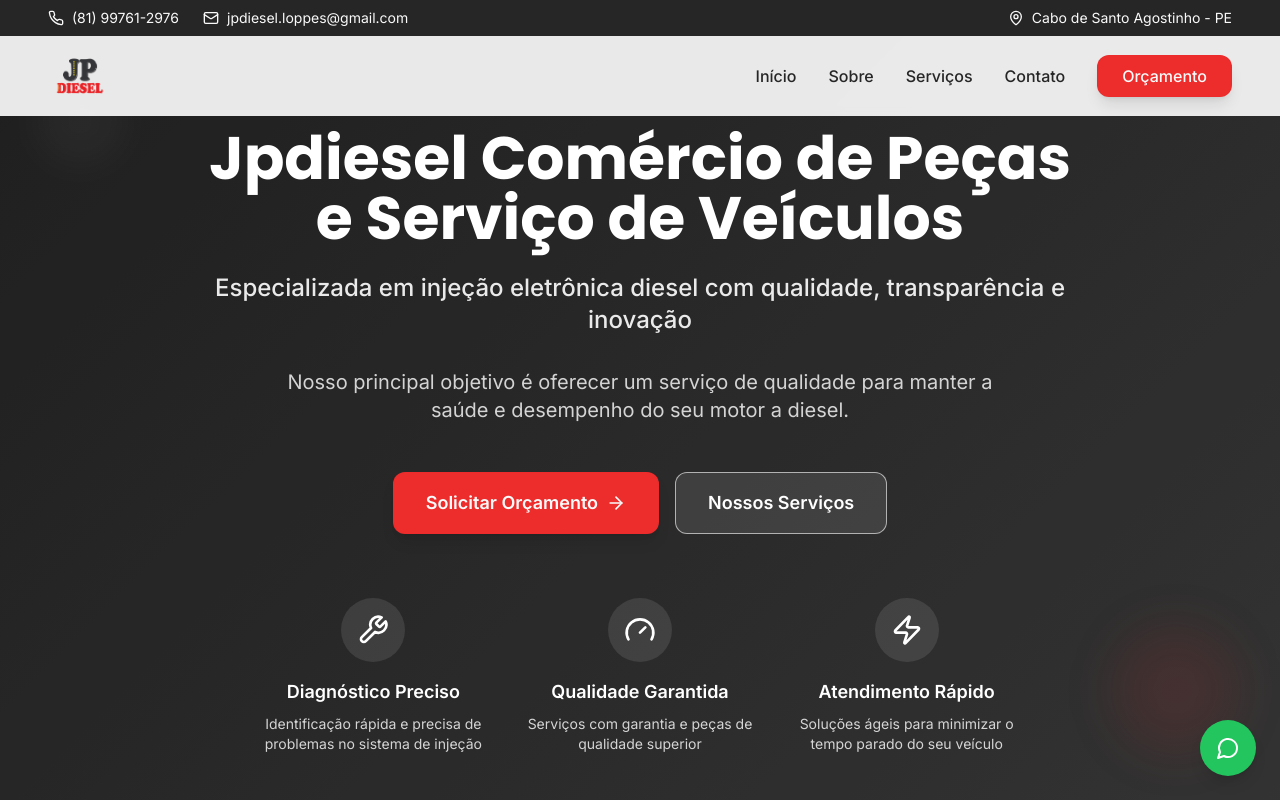
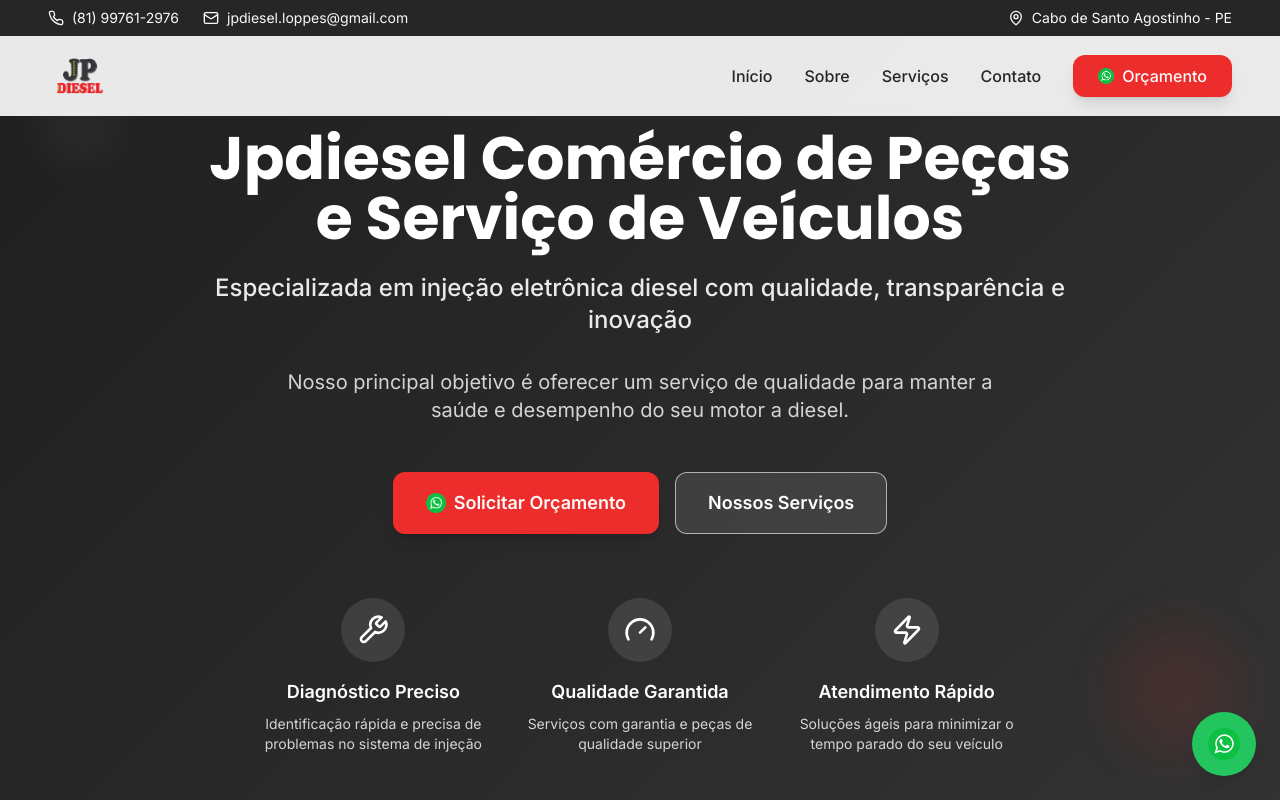
Before and after one commit to DevZipMateus/diesel-web-studio, a React (Vite) app: page / in a window 1280 px wide. Shown: the top 800 px of the page. Built offline with nearby package versions, Linux system fonts and the light colour scheme; the HTML template or start-up script is replaced by a standard one.

Commit message:
Add WhatsApp icon to buttons

```diff
--- a/src/components/Contact.tsx
+++ b/src/components/Contact.tsx
@@ -102,8 +102,13 @@ const Contact = () => {
                   href="https://wa.me/5581997612976"
                   target="_blank"
                   rel="noopener noreferrer"
-                  className="btn-hero px-8 py-3 rounded-lg font-semibold inline-block"
+                  className="btn-hero px-8 py-3 rounded-lg font-semibold inline-flex items-center gap-2"
                 >
+                  <img
+                    src="/assets/whatsapp-icon.png"
+                    alt="WhatsApp"
+                    className="w-4 h-4"
+                  />
                   Falar no WhatsApp
                 </a>
               </div>
--- a/src/components/Footer.tsx
+++ b/src/components/Footer.tsx
@@ -82,8 +82,13 @@ const Footer = () => {
                 href="https://wa.me/5581997612976"
                 target="_blank"
                 rel="noopener noreferrer"
-                className="bg-accent text-accent-foreground px-6 py-3 rounded-lg font-semibold hover:bg-accent/90 transition-colors inline-block"
+                className="bg-accent text-accent-foreground px-6 py-3 rounded-lg font-semibold hover:bg-accent/90 transition-colors inline-flex items-center gap-2"
               >
+                <img
+                  src="/assets/whatsapp-icon.png"
+                  alt="WhatsApp"
+                  className="w-4 h-4"
+                />
                 Solicitar Orçamento
               </a>
             </div>
--- a/src/components/Header.tsx
+++ b/src/components/Header.tsx
@@ -91,8 +91,13 @@ const Header = () => {
               href="https://wa.me/5581997612976"
               target="_blank"
               rel="noopener noreferrer"
-              className="btn-hero px-6 py-2 rounded-lg font-medium"
+              className="btn-hero px-6 py-2 rounded-lg font-medium inline-flex items-center gap-2"
             >
+              <img
+                src="/assets/whatsapp-icon.png"
+                alt="WhatsApp"
+                className="w-4 h-4"
+              />
               Orçamento
             </a>
           </div>
@@ -138,8 +143,13 @@ const Header = () => {
                 href="https://wa.me/5581997612976"
                 target="_blank"
                 rel="noopener noreferrer"
-                className="btn-hero px-6 py-2 rounded-lg font-medium text-center w-fit"
+                className="btn-hero px-6 py-2 rounded-lg font-medium text-center w-fit inline-flex items-center gap-2"
               >
+                <img
+                  src="/assets/whatsapp-icon.png"
+                  alt="WhatsApp"
+                  className="w-4 h-4"
+                />
                 Orçamento
               </a>
             </div>
--- a/src/components/Hero.tsx
+++ b/src/components/Hero.tsx
@@ -23,8 +23,12 @@ const Hero = () => {
               rel="noopener noreferrer"
               className="btn-hero px-8 py-4 rounded-lg font-semibold text-lg inline-flex items-center gap-2"
             >
+              <img
+                src="/assets/whatsapp-icon.png"
+                alt="WhatsApp"
+                className="w-5 h-5"
+              />
               Solicitar Orçamento
-              <ArrowRight className="w-5 h-5" />
             </a>
             <button
               onClick={() => document.getElementById('servicos')?.scrollIntoView({ behavior: 'smooth' })}
--- a/src/components/Services.tsx
+++ b/src/components/Services.tsx
@@ -96,8 +96,13 @@ const Services = () => {
                 href="https://wa.me/5581997612976"
                 target="_blank"
                 rel="noopener noreferrer"
-                className="btn-outline-hero px-8 py-3 rounded-lg font-semibold"
+                className="btn-outline-hero px-8 py-3 rounded-lg font-semibold inline-flex items-center gap-2"
               >
+                <img
+                  src="/assets/whatsapp-icon.png"
+                  alt="WhatsApp"
+                  className="w-4 h-4"
+                />
                 WhatsApp
               </a>
               <a
--- a/src/components/Testimonials.tsx
+++ b/src/components/Testimonials.tsx
@@ -133,8 +133,13 @@ const Testimonials = () => {
                 href="https://wa.me/5581997612976"
                 target="_blank"
                 rel="noopener noreferrer"
-                className="btn-outline-hero px-8 py-3 rounded-lg font-semibold"
+                className="btn-outline-hero px-8 py-3 rounded-lg font-semibold inline-flex items-center gap-2"
               >
+                <img
+                  src="/assets/whatsapp-icon.png"
+                  alt="WhatsApp"
+                  className="w-4 h-4"
+                />
                 Solicitar orçamento
               </a>
             </div>
--- a/src/components/WhatsAppButton.tsx
+++ b/src/components/WhatsAppButton.tsx
@@ -1,5 +1,3 @@
-import { MessageCircle } from 'lucide-react';
-
 const WhatsAppButton = () => {
   return (
     <a
@@ -9,7 +7,11 @@ const WhatsAppButton = () => {
       className="whatsapp-float"
       aria-label="Entrar em contato pelo WhatsApp"
     >
-      <MessageCircle className="w-6 h-6" />
+      <img
+        src="/assets/whatsapp-icon.png"
+        alt="WhatsApp"
+        className="w-8 h-8"
+      />
     </a>
   );
 };
--- a/src/components/WorkGallery.tsx
+++ b/src/components/WorkGallery.tsx
@@ -167,8 +167,13 @@ const WorkGallery = () => {
                 href="https://wa.me/5581997612976"
                 target="_blank"
                 rel="noopener noreferrer"
-                className="btn-outline-hero px-8 py-3 rounded-lg font-semibold"
+                className="btn-outline-hero px-8 py-3 rounded-lg font-semibold inline-flex items-center gap-2"
               >
+                <img
+                  src="/assets/whatsapp-icon.png"
+                  alt="WhatsApp"
+                  className="w-4 h-4"
+                />
                 Solicitar diagnóstico
               </a>
             </div>
```
Also changed, not shown: public/assets/whatsapp-icon.png (added).
